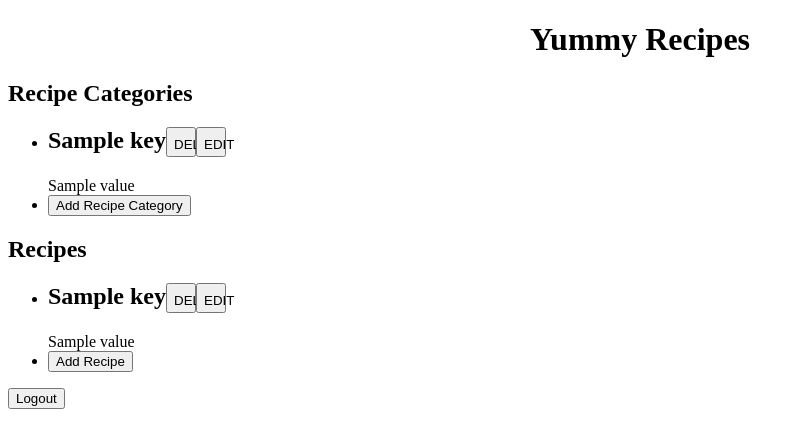
After one commit to kihuyu/yummy_recipe, a Flask app: template yummy_recipe/templates/recipecategory.html in a window 1280 px wide. The commit adds this page. Shown: the top 448 px of the page, without its empty margins (0-805 px from the left). Run offline with Flask 2, Linux system fonts and the light colour scheme; the template is opened without the code that fills it: most values are stand-ins (such as "Sample title", 1, 10 or a date in 2020).

Commit message:
UPDATE TO LANDING PAGE

```diff
--- /dev/null
+++ b/yummy_recipe/templates/recipecategory.html
@@ -0,0 +1,25 @@
+{% extends "layout.html" %}
+
+{% block body %}
+  <h2>Recipe Categories</h2>
+  <ul class=entries>
+    {% for key, value in entries.iteritems()%}
+    <li><h2>{{ key }}<button  class="button">DEL</button><button class="button">EDIT</button></h2>{{ value|safe}}
+      {%else %}
+     <li><em>No Recipe Category</em>
+  {% endfor %}
+      <li><button onclick="location.href='/addrecipecategory'" type="button">Add Recipe Category</button>
+      </ul>
+
+      <h2>Recipes</h2>
+      <ul class=recipez>
+        {% for key, value in recipez.iteritems()%}
+        <li><h2>{{ key }}<button  class="button">DEL</button><button class="button">EDIT</button></h2>{{ value|safe}}
+         {%else %}
+         <li><em>No Recipes</em>
+      {% endfor %}
+          <li><button onclick="location.href='/addrecipe'" type="button">Add Recipe</button>
+          </ul>
+
+      <button onclick="location.href='/'" type="button">Logout</button>
+{% endblock %}
```
Also changed, not shown: yummy_recipe/templates/recipe.html (+4 -4 lines).
